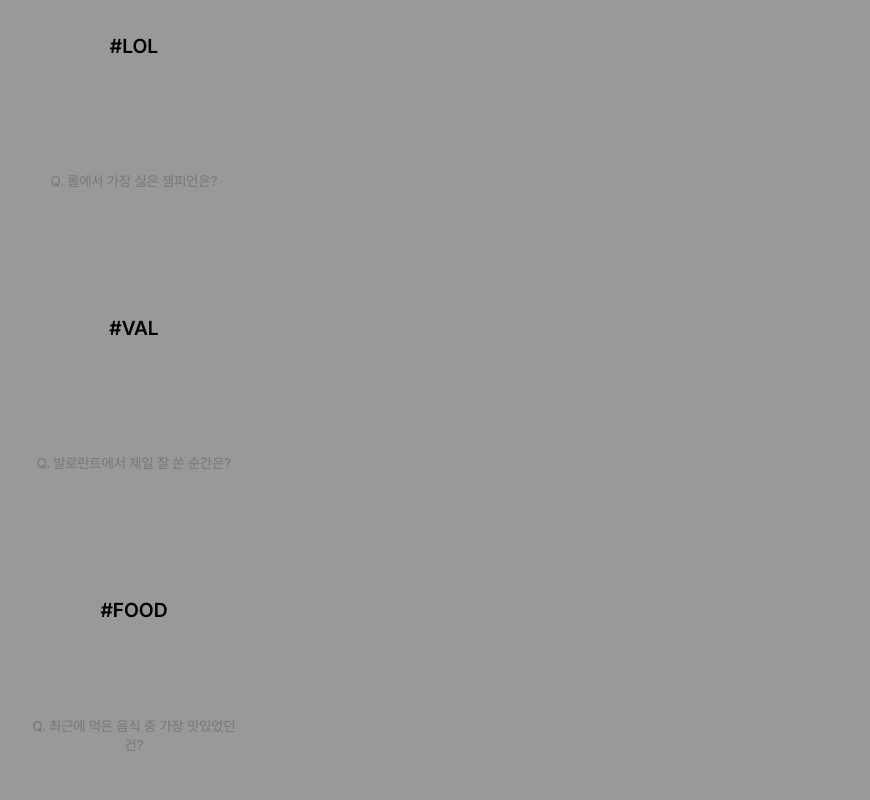
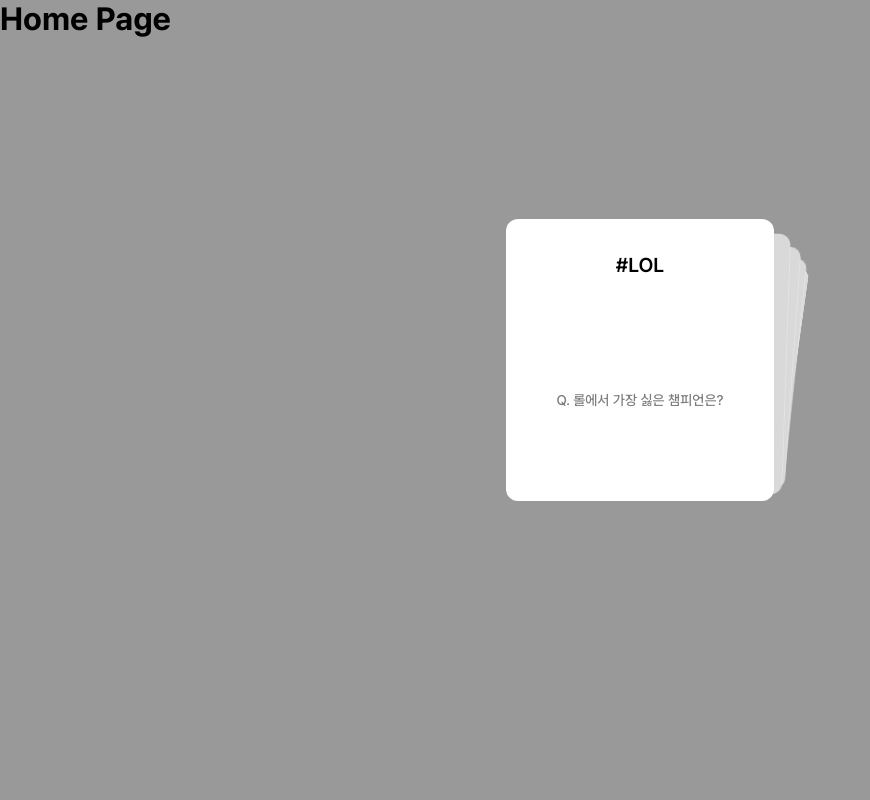
Before and after one commit to IT-s-Time-6Team/FE, a React (Vite) app: page / in a window 1280 px wide. Shown: the top 800 px of the page, without its empty margins (0-870 px from the left). Built offline with nearby package versions, Linux system fonts and the light colour scheme.

Commit message:
feat: keyword카드 슬라이드 구현

```diff
--- a/src/components/chatRoom/keywordCard.tsx
+++ /dev/null
@@ -1,30 +0,0 @@
-import styled from '@emotion/styled';
-import { Title, SubTitle } from '@components/shared/TextStyles';
-type KeywordCardProps = {
-  title: string;
-  question: string;
-};
-
-const KeywordCard = ({ title, question }: KeywordCardProps) => {
-  return (
-    <KeywordBody>
-      <Title>{title}</Title>
-      <KeywordSubTitle>{question}</KeywordSubTitle>
-    </KeywordBody>
-  );
-};
-export default KeywordCard;
-const KeywordBody = styled.div`
-  width: 268px;
-  height: 282px;
-  align-items: center;
-  padding: 34px 29px;
-  padding-bottom: 90px;
-  display: flex;
-  flex-direction: column;
-  justify-content: space-between;
-`;
-const KeywordSubTitle = styled(SubTitle)`
-  text-align: center;
-  line-height: 140%;
-`;
--- a/src/components/chatRoom/keywordModal.tsx
+++ b/src/components/chatRoom/keywordModal.tsx
@@ -1,7 +1,11 @@
 import { Swiper, SwiperSlide } from 'swiper/react';
-import KeywordCard from './keywordCard';
+import 'swiper/css';
+import 'swiper/css/effect-cards';
 import { EffectCards } from 'swiper/modules';
 import { Mask } from '@components/shared/ModalStyles';
+import styled from '@emotion/styled';
+import { Title, SubTitle } from '@components/shared/TextStyles';
+
 const KeywordModal = () => {
   const keywords = [
     { title: '#LOL', question: 'Q. 롤에서 가장 싫은 챔피언은?' },
@@ -19,11 +23,36 @@
   return (
     <>
       <Mask />
-
-      <Swiper effect={'cards'} grabCursor={true} modules={[EffectCards]} className='mySwiper'>
+      <Swiper
+        style={{
+          width: '268px',
+          height: '282px',
+          position: 'fixed',
+          top: '45%',
+          left: '50%',
+          transform: 'translate(-50%, -50%)',
+        }}
+        effect={'cards'}
+        grabCursor={true}
+        modules={[EffectCards]}
+        className='mySwiper'
+      >
         {keywords.map((item, id) => (
-          <SwiperSlide key={id}>
-            <KeywordCard title={item.title} question={item.question} />
+          <SwiperSlide
+            key={id}
+            style={{
+              padding: '34px 29px',
+              paddingBottom: '90px',
+              display: 'flex',
+              flexDirection: 'column',
+              justifyContent: 'space-between',
+              alignItems: 'center',
+              backgroundColor: 'white',
+              borderRadius: '12px',
+            }}
+          >
+            <Title>{item.title}</Title>
+            <KeywordSubTitle>{item.question}</KeywordSubTitle>
           </SwiperSlide>
         ))}
       </Swiper>
@@ -31,3 +60,7 @@
   );
 };
 export default KeywordModal;
+const KeywordSubTitle = styled(SubTitle)`
+  line-height: 140%;
+  text-align: center;
+`;
--- a/src/pages/Home/Home.tsx
+++ b/src/pages/Home/Home.tsx
@@ -2,6 +2,7 @@
 const Home = () => {
   return (
     <>
+      <h1>Home Page</h1>
       <KeywordModal />
     </>
   );
--- a/tsconfig.json
+++ b/tsconfig.json
@@ -14,7 +14,6 @@
     "isolatedModules": true, // 개별 모듈 컴파일 설정 (Vite와 호환성)
     "noEmit": true, // 컴파일 시 결과 파일을 내보내지 않음
     "jsx": "react-jsx", // React 17 이상에서 JSX 변환 설정
-
     /* Linting */
     "strict": true,
     "noUnusedLocals": true, // 선언된 변수가 사용되지 않을 경우 오류를 발생
```
